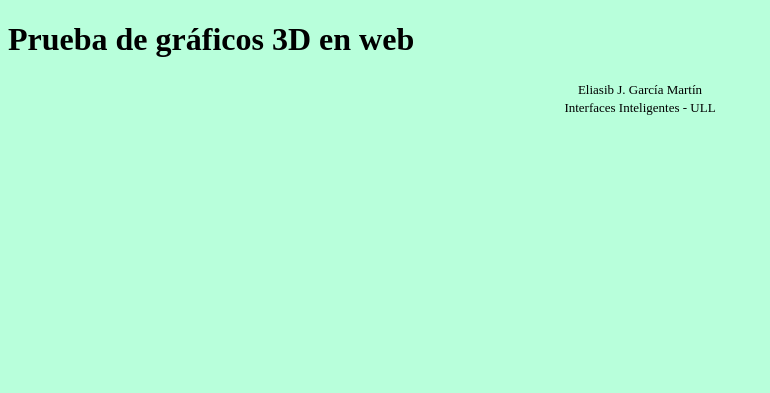
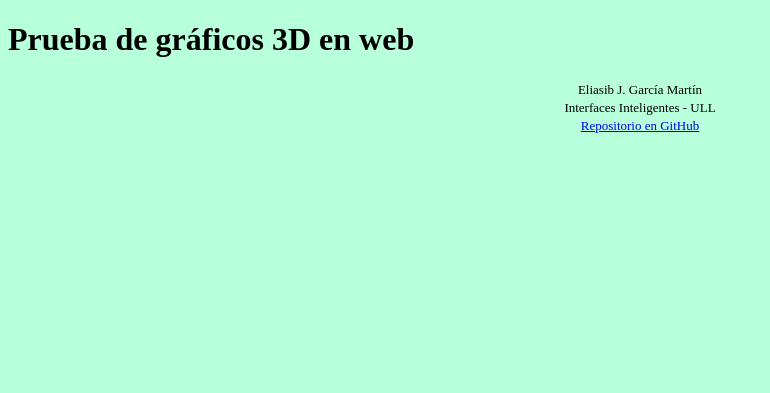
Before and after one commit to eliasib13/Testing_JSARToolKit, a plain HTML site: page index.html in a window 1280 px wide. Shown: the whole page, without its empty margins (0-770 px from the left). Drawn offline with nearby package versions, Linux system fonts and the light colour scheme.

Commit message:
Añadido link al repositorio

```diff
--- a/index.html
+++ b/index.html
@@ -11,6 +11,6 @@
 	<h1>Prueba de gráficos 3D en web</h1>
 	<script type="text/javascript" src="js/main.js"></script>
 	<p align="center">
-		<font size="2">Eliasib J. García Martín</br>Interfaces Inteligentes - ULL</font>
+		<font size="2">Eliasib J. García Martín</br>Interfaces Inteligentes - ULL</br><a href="https://github.com/eliasib13/Testing_JSARToolKit" target="_blank">Repositorio en GitHub</a></font>
 	</p>
 </body>
```
